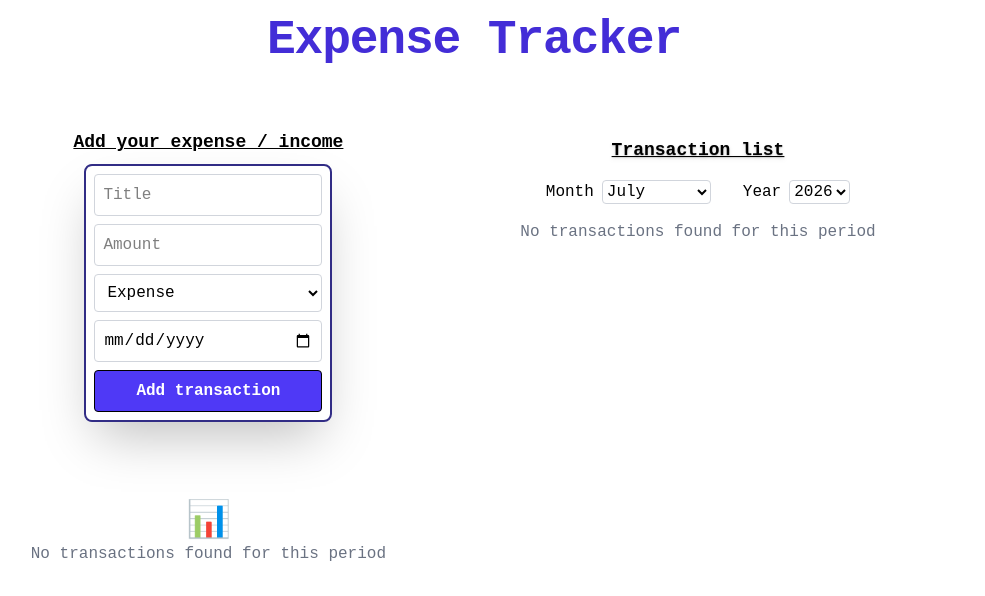
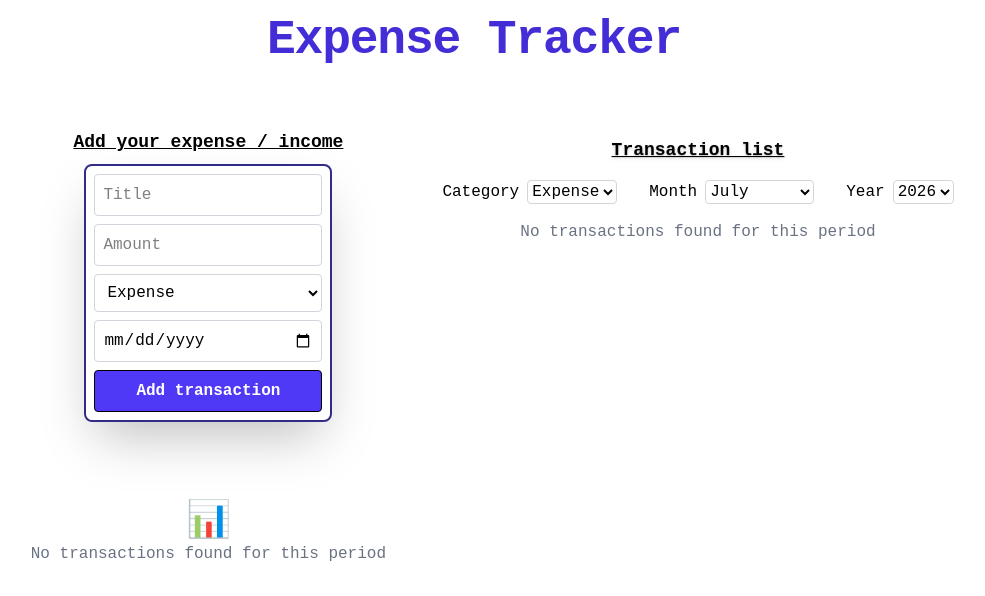
Before and after one commit to DanielGodoyGalindo/expense-tracker, a React (Vite) app: page / in a window 1280 px wide. Shown: the top 596 px of the page, without its empty margins (166-1151 px from the left). Built offline with nearby package versions, Linux system fonts and the light colour scheme.

Commit message:
feat(TransactionList): add category selector

```diff
--- a/src/App.tsx
+++ b/src/App.tsx
@@ -47,15 +47,22 @@ function App() {
   const today = new Date();
   const [selectedMonth, setSelectedMonth] = useState(String(today.getMonth() + 1).padStart(2, "0"));
   const [selectedYear, setSelectedYear] = useState(String(today.getFullYear()));
-  const filteredTransactions = transactions.filter((transaction) => {
+  // Filter by date
+  const filteredTransactions1 = transactions.filter((transaction) => {
     const year = transaction.date.slice(0, 4);
     const month = transaction.date.slice(5, 7);
-
     return (
       year === selectedYear &&
       month === selectedMonth
     );
   });
+
+  const [selectedCategory, setSelectedCategory] = useState("Expense");
+  // Filter by category
+  const filteredTransactions2 = filteredTransactions1.filter(transaction => {
+    const category = transaction.category;
+    return (category == selectedCategory);
+  })
 
   const [editingTransaction, setEditingTransaction] = useState<Transaction | null>(null);
 
@@ -73,19 +80,21 @@ function App() {
             onUpdateTransaction={updateTransaction}
             onCancelEdit={() => setEditingTransaction(null)}
           />
-          <Balance transactions={filteredTransactions} selectedMonth={selectedMonth} selectedYear={selectedYear} />
-          <OneLevelPieChart transactions={filteredTransactions} />
+          <Balance transactions={filteredTransactions2} selectedMonth={selectedMonth} selectedYear={selectedYear} />
+          <OneLevelPieChart transactions={filteredTransactions2} />
         </div>
 
         <div className="w-2/5 rounded-lg">
           <TransactionList
-            transactions={filteredTransactions}
+            transactions={filteredTransactions2}
             selectedMonth={selectedMonth}
             selectedYear={selectedYear}
+            selectedCategory={selectedCategory}
             setSelectedMonth={setSelectedMonth}
             setSelectedYear={setSelectedYear}
             onDeleteTransaction={deleteTransaction}
             setEditingTransaction={setEditingTransaction}
+            setSelectedCategory={setSelectedCategory}
           />
         </div>
 
--- a/src/components/TransactionList.tsx
+++ b/src/components/TransactionList.tsx
@@ -6,13 +6,15 @@ type Props = {
   transactions: Transaction[];
   selectedMonth: string;
   selectedYear: string;
+  selectedCategory: string;
   setSelectedMonth: React.Dispatch<React.SetStateAction<string>>;
   setSelectedYear: React.Dispatch<React.SetStateAction<string>>;
   onDeleteTransaction: (id: string) => void;
   setEditingTransaction: React.Dispatch<React.SetStateAction<Transaction | null>>;
+  setSelectedCategory: React.Dispatch<React.SetStateAction<string>>;
 };
 
-function TransactionList({ transactions, selectedMonth, selectedYear, setSelectedMonth, setSelectedYear, onDeleteTransaction, setEditingTransaction }: Props) {
+function TransactionList({ transactions, selectedMonth, selectedYear, selectedCategory, setSelectedMonth, setSelectedYear, onDeleteTransaction, setEditingTransaction, setSelectedCategory }: Props) {
   const [currentPage, setCurrentPage] = useState(1);
   const itemsPerPage = 5;
   const years = [...new Set(transactions.map((t) => t.date.slice(0, 4)))];
@@ -30,6 +32,7 @@ function TransactionList({ transactions, selectedMonth, selectedYear, setSelecte
     { name: "November", value: "11" },
     { name: "December", value: "12" },
   ];
+  const categories = ["Expense", "Income"];
 
 
   useEffect(() => {
@@ -38,15 +41,7 @@ function TransactionList({ transactions, selectedMonth, selectedYear, setSelecte
     }
   }, [transactions]);
 
-  const filteredTransactions = transactions.filter((transaction) => {
-    const transactionYear = transaction.date.slice(0, 4);
-    const transactionMonth = transaction.date.slice(5, 7);
-
-    return (
-      transactionYear === selectedYear &&
-      transactionMonth === selectedMonth
-    );
-  });
+  const filteredTransactions = transactions;
 
   const indexOfLastTransaction = currentPage * itemsPerPage;
   const indexOfFirstTransaction = indexOfLastTransaction - itemsPerPage;
@@ -60,7 +55,7 @@ function TransactionList({ transactions, selectedMonth, selectedYear, setSelecte
 
   useEffect(() => {
     setCurrentPage(1);
-  }, [selectedMonth, selectedYear]);
+  }, [selectedMonth, selectedYear, selectedCategory]);
 
   const border_style = "border border-gray-300 rounded-sm"
 
@@ -72,8 +67,19 @@ function TransactionList({ transactions, selectedMonth, selectedYear, setSelecte
       </p>
 
 
-      {/* Month and year selectors */}
+      {/* Category, month and year selectors */}
       <div className="flex justify-center gap-8">
+
+        <div className="flex gap-2">
+          <span>Category</span>
+          <select className={border_style} value={selectedCategory} onChange={(e) => setSelectedCategory(e.target.value)}>
+            {categories.map((category) =>
+              <option key={category} value={category}>
+                {category}
+              </option>
+            )}
+          </select>
+        </div>
 
         <div className="flex gap-2">
           <span>Month</span>
```
